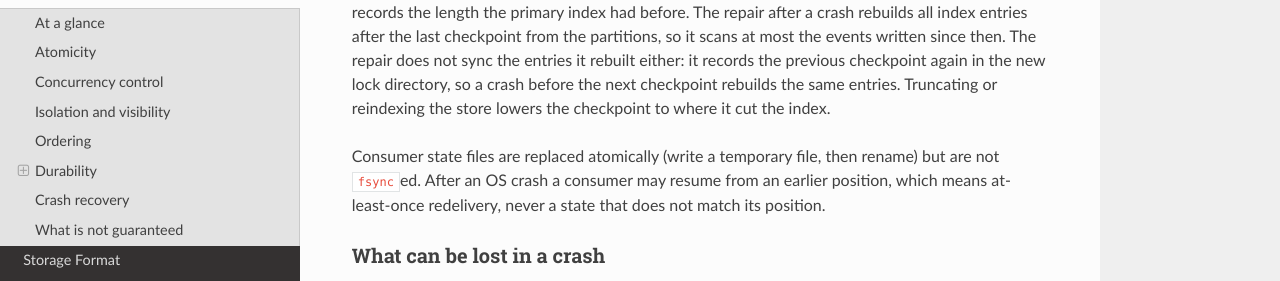
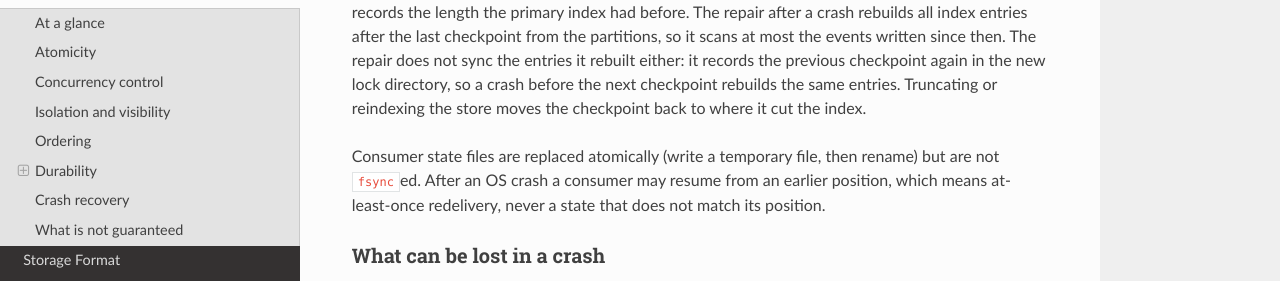
Before and after one commit to albe/node-event-storage, an MkDocs documentation site: the page built from docs/guarantees.md, in a window 1280 px wide and 900 px high, scrolled down 3228 px. Shown: the part 303-584 px from the top of the window. Built offline with MkDocs 1.6.1, drawn with Linux system fonts in a browser that asks for light colours; nearby versions of some CDN libraries; some of the changed text lies outside the part shown.

```diff
--- a/docs/guarantees.md
+++ b/docs/guarantees.md
@@ -70,7 +70,7 @@ Every flush of a partition is handed to the storage's sync scheduler, which sync
 
 `syncInterval` is a group commit: one run per interval flushes all partitions written since the last run, `fsync`s each of them and every new file and directory once, and only then fires the callbacks. Commits to different streams therefore share the same run. A run syncs its files in parallel in the background, so the process goes on writing meanwhile; the next run starts only after it finished, so the callbacks fire in the order of the writes. If an `fsync` fails, the error is thrown as an uncaught exception and the callbacks of that run never fire, because the data may be lost. Closing the store completes a pending run and syncs the files of a running one again, synchronously, before it releases the lock. Evicting a file handle because of `maxOpenPartitions` or `maxOpenIndexes` only flushes the file.
 
-Index files are flushed with a short delay (100 ms by default) or when their buffer is full, but their entries are not synced while the store is open: an index can always be rebuilt from the partitions. With `syncInterval` or `syncOnFlush`, closing the store syncs every changed index together with the last sync run. While it is open, the writer records a **checkpoint** in the lock directory every 5 minutes: it syncs every index changed since the previous checkpoint in the background, and only then records the length the primary index had before. The repair after a crash rebuilds all index entries after the last checkpoint from the partitions, so it scans at most the events written since then. The repair does not sync the entries it rebuilt either: it records the previous checkpoint again in the new lock directory, so a crash before the next checkpoint rebuilds the same entries. Truncating or reindexing the store lowers the checkpoint to where it cut the index.
+Index files are flushed with a short delay (100 ms by default) or when their buffer is full, but their entries are not synced while the store is open: an index can always be rebuilt from the partitions. With `syncInterval` or `syncOnFlush`, closing the store syncs every changed index together with the last sync run. While it is open, the writer records a **checkpoint** in the lock directory every 5 minutes: it syncs every index changed since the previous checkpoint in the background, and only then records the length the primary index had before. The repair after a crash rebuilds all index entries after the last checkpoint from the partitions, so it scans at most the events written since then. The repair does not sync the entries it rebuilt either: it records the previous checkpoint again in the new lock directory, so a crash before the next checkpoint rebuilds the same entries. Truncating or reindexing the store moves the checkpoint back to where it cut the index.
 
 Consumer state files are replaced atomically (write a temporary file, then rename) but are not `fsync`ed. After an OS crash a consumer may resume from an earlier position, which means at-least-once redelivery, never a state that does not match its position.
 
```
Also changed, not shown: AGENTS.md (+1 -1 lines), 1 other file.
